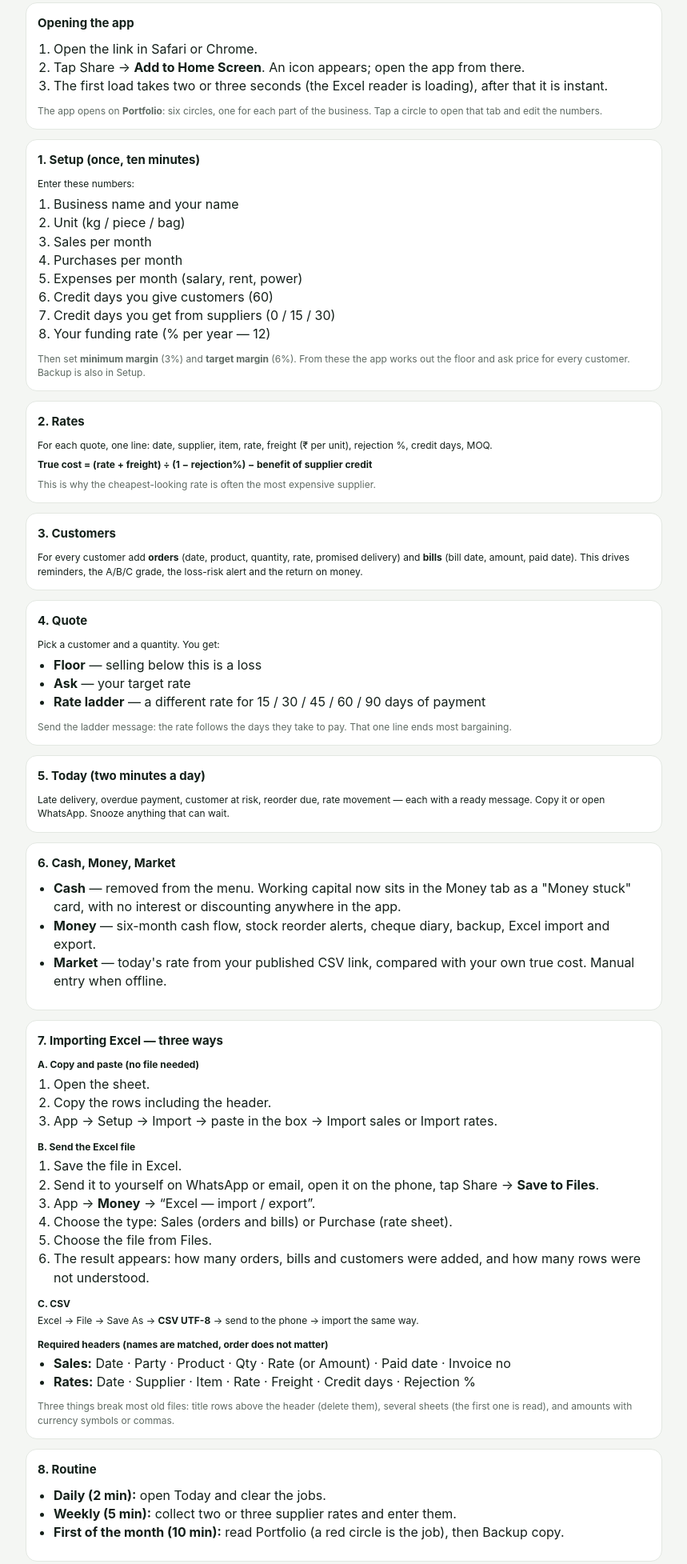
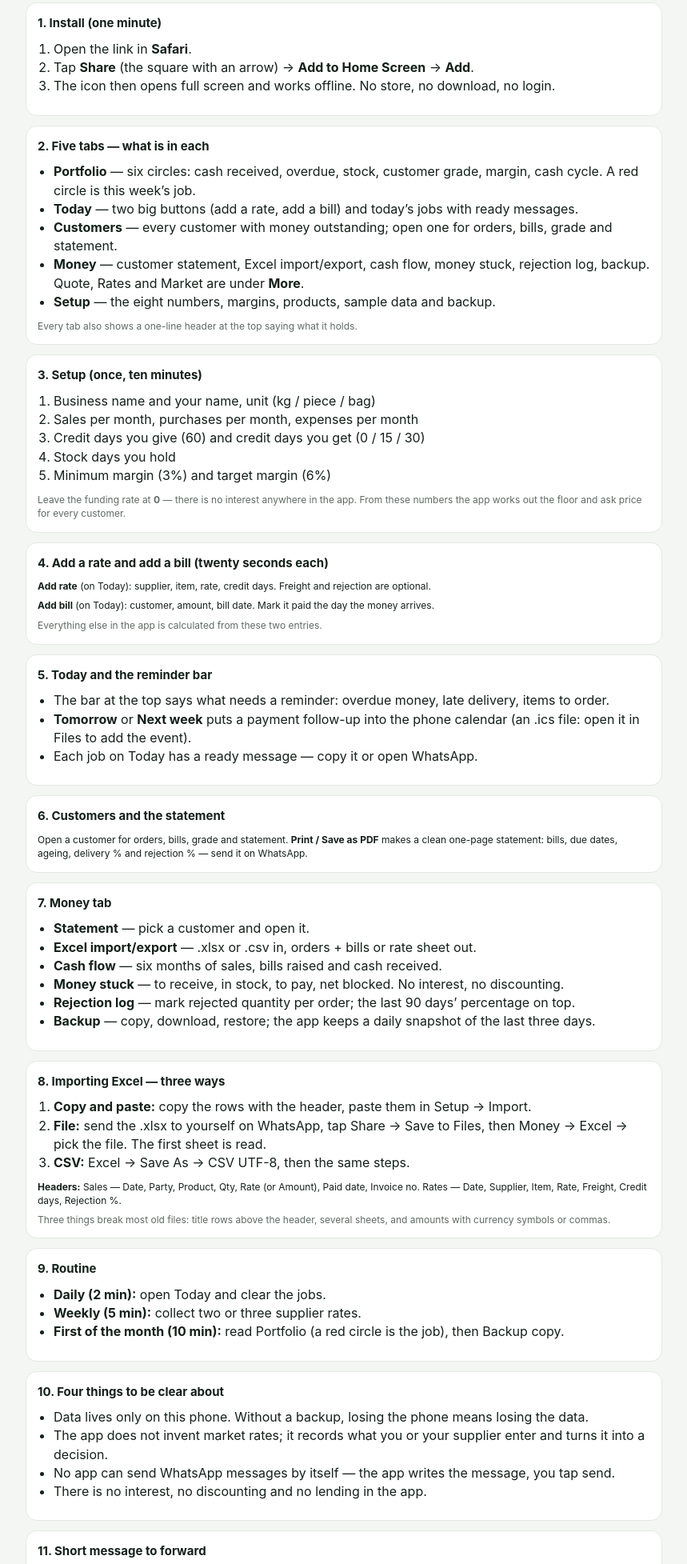
Before and after one commit to fauzan0096/vyapar-saathi, a plain HTML site: page guide.html in a window 1280 px wide. Shown: the part 70-2025 px from the top of the page at 80% size, without its empty margins (210-1069 px from the left). Drawn offline with Linux system fonts and the light colour scheme.

Commit message:
Naya How to use aur har tab par header
- How to use: 7 current steps (install, setup, do bade button, Today,
  statement, Money, reminder bar/calendar) — purana hata diya
- Har tab ke upar hamesha dikhne wala header (kya hai is tab me)
- Guide page current tabs ke hisaab se dobara likha, build v9

```diff
--- a/app.css
+++ b/app.css
@@ -249,3 +249,9 @@ select{width:100%;padding:10px;border:1px solid var(--line);border-radius:8px;fo
 
 /* Reminder bar */
 .bar-rem{background:#fff5f5;border-color:#f3cfcf}
+
+
+/* Tab header strip */
+.tabhdr{display:flex;flex-direction:column;gap:2px;background:#eef4ef;border:1px solid var(--line);border-left:4px solid var(--acc);border-radius:12px;padding:10px 12px;margin:0 0 12px}
+.tabhdr b{font-size:14px}
+.tabhdr span{font-size:12px;color:var(--mute);line-height:1.4}
--- a/guide.html
+++ b/guide.html
@@ -21,122 +21,106 @@
 <main>
 
 <section class="card">
-  <div class="card-head"><h2>Opening the app</h2></div>
+  <div class="card-head"><h2>1. Install (one minute)</h2></div>
   <ol class="steps">
-    <li>Open the link in Safari or Chrome.</li>
-    <li>Tap Share &rarr; <b>Add to Home Screen</b>. An icon appears; open the app from there.</li>
-    <li>The first load takes two or three seconds (the Excel reader is loading), after that it is instant.</li>
+    <li>Open the link in <b>Safari</b>.</li>
+    <li>Tap <b>Share</b> (the square with an arrow) &rarr; <b>Add to Home Screen</b> &rarr; <b>Add</b>.</li>
+    <li>The icon then opens full screen and works offline. No store, no download, no login.</li>
   </ol>
-  <p class="muted small" style="margin:8px 0 0">The app opens on <b>Portfolio</b>: six circles, one for each part of the business. Tap a circle to open that tab and edit the numbers.</p>
 </section>
 
 <section class="card">
-  <div class="card-head"><h2>1. Setup (once, ten minutes)</h2></div>
-  <p class="small" style="margin:0 0 6px">Enter these numbers:</p>
-  <ol class="steps">
-    <li>Business name and your name</li>
-    <li>Unit (kg / piece / bag)</li>
-    <li>Sales per month</li>
-    <li>Purchases per month</li>
-    <li>Expenses per month (salary, rent, power)</li>
-    <li>Credit days you give customers (60)</li>
-    <li>Credit days you get from suppliers (0 / 15 / 30)</li>
-    <li>Your funding rate (% per year &mdash; 12)</li>
-  </ol>
-  <p class="muted small" style="margin:8px 0 0">Then set <b>minimum margin</b> (3%) and <b>target margin</b> (6%). From these the app works out the floor and ask price for every customer. Backup is also in Setup.</p>
+  <div class="card-head"><h2>2. Five tabs &mdash; what is in each</h2></div>
+  <ul class="steps">
+    <li><b>Portfolio</b> &mdash; six circles: cash received, overdue, stock, customer grade, margin, cash cycle. A red circle is this week&rsquo;s job.</li>
+    <li><b>Today</b> &mdash; two big buttons (add a rate, add a bill) and today&rsquo;s jobs with ready messages.</li>
+    <li><b>Customers</b> &mdash; every customer with money outstanding; open one for orders, bills, grade and statement.</li>
+    <li><b>Money</b> &mdash; customer statement, Excel import/export, cash flow, money stuck, rejection log, backup. Quote, Rates and Market are under <b>More</b>.</li>
+    <li><b>Setup</b> &mdash; the eight numbers, margins, products, sample data and backup.</li>
+  </ul>
+  <p class="muted small" style="margin:8px 0 0">Every tab also shows a one-line header at the top saying what it holds.</p>
 </section>
 
 <section class="card">
-  <div class="card-head"><h2>2. Rates</h2></div>
-  <p class="small" style="margin:0 0 6px">For each quote, one line: date, supplier, item, rate, freight (&#8377; per unit), rejection %, credit days, MOQ.</p>
-  <p class="small" style="margin:0"><b>True cost = (rate + freight) &divide; (1 &minus; rejection%) &minus; benefit of supplier credit</b></p>
-  <p class="muted small" style="margin:8px 0 0">This is why the cheapest-looking rate is often the most expensive supplier.</p>
+  <div class="card-head"><h2>3. Setup (once, ten minutes)</h2></div>
+  <ol class="steps">
+    <li>Business name and your name, unit (kg / piece / bag)</li>
+    <li>Sales per month, purchases per month, expenses per month</li>
+    <li>Credit days you give (60) and credit days you get (0 / 15 / 30)</li>
+    <li>Stock days you hold</li>
+    <li>Minimum margin (3%) and target margin (6%)</li>
+  </ol>
+  <p class="muted small" style="margin:8px 0 0">Leave the funding rate at <b>0</b> &mdash; there is no interest anywhere in the app. From these numbers the app works out the floor and ask price for every customer.</p>
 </section>
 
 <section class="card">
-  <div class="card-head"><h2>3. Customers</h2></div>
-  <p class="small" style="margin:0">For every customer add <b>orders</b> (date, product, quantity, rate, promised delivery) and <b>bills</b> (bill date, amount, paid date). This drives reminders, the A/B/C grade, the loss-risk alert and the return on money.</p>
+  <div class="card-head"><h2>4. Add a rate and add a bill (twenty seconds each)</h2></div>
+  <p class="small" style="margin:0 0 6px"><b>Add rate</b> (on Today): supplier, item, rate, credit days. Freight and rejection are optional.</p>
+  <p class="small" style="margin:0"><b>Add bill</b> (on Today): customer, amount, bill date. Mark it paid the day the money arrives.</p>
+  <p class="muted small" style="margin:8px 0 0">Everything else in the app is calculated from these two entries.</p>
 </section>
 
 <section class="card">
-  <div class="card-head"><h2>4. Quote</h2></div>
-  <p class="small" style="margin:0 0 6px">Pick a customer and a quantity. You get:</p>
+  <div class="card-head"><h2>5. Today and the reminder bar</h2></div>
   <ul class="steps">
-    <li><b>Floor</b> &mdash; selling below this is a loss</li>
-    <li><b>Ask</b> &mdash; your target rate</li>
-    <li><b>Rate ladder</b> &mdash; a different rate for 15 / 30 / 45 / 60 / 90 days of payment</li>
-  </ul>
-  <p class="muted small" style="margin:8px 0 0">Send the ladder message: the rate follows the days they take to pay. That one line ends most bargaining.</p>
-</section>
-
-<section class="card">
-  <div class="card-head"><h2>5. Today (two minutes a day)</h2></div>
-  <p class="small" style="margin:0">Late delivery, overdue payment, customer at risk, reorder due, rate movement &mdash; each with a ready message. Copy it or open WhatsApp. Snooze anything that can wait.</p>
-</section>
-
-<section class="card">
-  <div class="card-head"><h2>6. Cash, Money, Market</h2></div>
-  <ul class="steps">
-    <li><b>Cash</b> &mdash; removed from the menu. Working capital now sits in the Money tab as a "Money stuck" card, with no interest or discounting anywhere in the app.</li>
-    <li><b>Money</b> &mdash; six-month cash flow, stock reorder alerts, cheque diary, backup, Excel import and export.</li>
-    <li><b>Market</b> &mdash; today's rate from your published CSV link, compared with your own true cost. Manual entry when offline.</li>
+    <li>The bar at the top says what needs a reminder: overdue money, late delivery, items to order.</li>
+    <li><b>Tomorrow</b> or <b>Next week</b> puts a payment follow-up into the phone calendar (an .ics file: open it in Files to add the event).</li>
+    <li>Each job on Today has a ready message &mdash; copy it or open WhatsApp.</li>
   </ul>
 </section>
 
 <section class="card">
-  <div class="card-head"><h2>7. Importing Excel &mdash; three ways</h2></div>
-
-  <p class="small" style="margin:0 0 4px"><b>A. Copy and paste (no file needed)</b></p>
-  <ol class="steps">
-    <li>Open the sheet.</li>
-    <li>Copy the rows including the header.</li>
-    <li>App &rarr; Setup &rarr; Import &rarr; paste in the box &rarr; Import sales or Import rates.</li>
-  </ol>
-
-  <p class="small" style="margin:12px 0 4px"><b>B. Send the Excel file</b></p>
-  <ol class="steps">
-    <li>Save the file in Excel.</li>
-    <li>Send it to yourself on WhatsApp or email, open it on the phone, tap Share &rarr; <b>Save to Files</b>.</li>
-    <li>App &rarr; <b>Money</b> &rarr; &ldquo;Excel &mdash; import / export&rdquo;.</li>
-    <li>Choose the type: Sales (orders and bills) or Purchase (rate sheet).</li>
-    <li>Choose the file from Files.</li>
-    <li>The result appears: how many orders, bills and customers were added, and how many rows were not understood.</li>
-  </ol>
-
-  <p class="small" style="margin:12px 0 4px"><b>C. CSV</b></p>
-  <p class="small" style="margin:0">Excel &rarr; File &rarr; Save As &rarr; <b>CSV UTF-8</b> &rarr; send to the phone &rarr; import the same way.</p>
-
-  <p class="small" style="margin:12px 0 4px"><b>Required headers (names are matched, order does not matter)</b></p>
-  <ul class="steps">
-    <li><b>Sales:</b> Date &middot; Party &middot; Product &middot; Qty &middot; Rate (or Amount) &middot; Paid date &middot; Invoice no</li>
-    <li><b>Rates:</b> Date &middot; Supplier &middot; Item &middot; Rate &middot; Freight &middot; Credit days &middot; Rejection %</li>
-  </ul>
-  <p class="muted small" style="margin:8px 0 0">Three things break most old files: title rows above the header (delete them), several sheets (the first one is read), and amounts with currency symbols or commas.</p>
+  <div class="card-head"><h2>6. Customers and the statement</h2></div>
+  <p class="small" style="margin:0">Open a customer for orders, bills, grade and statement. <b>Print / Save as PDF</b> makes a clean one-page statement: bills, due dates, ageing, delivery % and rejection % &mdash; send it on WhatsApp.</p>
 </section>
 
 <section class="card">
-  <div class="card-head"><h2>8. Routine</h2></div>
+  <div class="card-head"><h2>7. Money tab</h2></div>
+  <ul class="steps">
+    <li><b>Statement</b> &mdash; pick a customer and open it.</li>
+    <li><b>Excel import/export</b> &mdash; .xlsx or .csv in, orders + bills or rate sheet out.</li>
+    <li><b>Cash flow</b> &mdash; six months of sales, bills raised and cash received.</li>
+    <li><b>Money stuck</b> &mdash; to receive, in stock, to pay, net blocked. No interest, no discounting.</li>
+    <li><b>Rejection log</b> &mdash; mark rejected quantity per order; the last 90 days&rsquo; percentage on top.</li>
+    <li><b>Backup</b> &mdash; copy, download, restore; the app keeps a daily snapshot of the last three days.</li>
+  </ul>
+</section>
+
+<section class="card">
+  <div class="card-head"><h2>8. Importing Excel &mdash; three ways</h2></div>
+  <ol class="steps">
+    <li><b>Copy and paste:</b> copy the rows with the header, paste them in Setup &rarr; Import.</li>
+    <li><b>File:</b> send the .xlsx to yourself on WhatsApp, tap Share &rarr; Save to Files, then Money &rarr; Excel &rarr; pick the file. The first sheet is read.</li>
+    <li><b>CSV:</b> Excel &rarr; Save As &rarr; CSV UTF-8, then the same steps.</li>
+  </ol>
+  <p class="small" style="margin:8px 0 0"><b>Headers:</b> Sales &mdash; Date, Party, Product, Qty, Rate (or Amount), Paid date, Invoice no. Rates &mdash; Date, Supplier, Item, Rate, Freight, Credit days, Rejection %.</p>
+  <p class="muted small" style="margin:6px 0 0">Three things break most old files: title rows above the header, several sheets, and amounts with currency symbols or commas.</p>
+</section>
+
+<section class="card">
+  <div class="card-head"><h2>9. Routine</h2></div>
   <ul class="steps">
     <li><b>Daily (2 min):</b> open Today and clear the jobs.</li>
-    <li><b>Weekly (5 min):</b> collect two or three supplier rates and enter them.</li>
+    <li><b>Weekly (5 min):</b> collect two or three supplier rates.</li>
     <li><b>First of the month (10 min):</b> read Portfolio (a red circle is the job), then Backup copy.</li>
   </ul>
 </section>
 
 <section class="card">
-  <div class="card-head"><h2>9. Three things to be clear about</h2></div>
+  <div class="card-head"><h2>10. Four things to be clear about</h2></div>
   <ul class="steps">
     <li>Data lives only on this phone. Without a backup, losing the phone means losing the data.</li>
     <li>The app does not invent market rates; it records what you or your supplier enter and turns it into a decision.</li>
     <li>No app can send WhatsApp messages by itself &mdash; the app writes the message, you tap send.</li>
+    <li>There is no interest, no discounting and no lending in the app.</li>
   </ul>
 </section>
 
 <section class="card">
-  <div class="card-head"><h2>10. Short message to forward</h2></div>
-  <div class="msg">Sir, this app keeps your rates, payments and stock in one place. It works out the floor price for every customer (after cost, interest and risk), writes the payment reminder, and the Portfolio shows the whole business in six circles.
+  <div class="card-head"><h2>11. Short message to forward</h2></div>
+  <div class="msg">Sir, this app keeps your rates, payments and stock in one place. It works out the floor price for every customer (after cost and risk), writes the payment reminder, and the Portfolio shows the whole business in six circles.
 
-Open the link &rarr; Share &rarr; Add to Home Screen. First fill the eight numbers in Setup, then import your old data from Excel (Money &rarr; Excel).
+Open the link &rarr; Share &rarr; Add to Home Screen. Fill the eight numbers in Setup, then add a rate and a bill on Today.
 
 Your data stays on your phone. Ten minutes to set up, then two minutes a day.</div>
 </section>
--- a/sw.js
+++ b/sw.js
@@ -4,7 +4,7 @@
    Network pehle (taaki naya code turant mile), internet na ho to cache se.
    Purana cache activate par saaf ho jaata hai. */
 
-var CACHE = 'vyapar-saathi-v8';
+var CACHE = 'vyapar-saathi-v9';
 var ASSETS = ['./', 'index.html', 'guide.html', 'statement.html', 'app.css', 'core.js', 'engine.js',
   'importer.js', 'views.js', 'money.js', 'main.js', 'manifest.webmanifest', 'icon-192.png', 'icon-512.png',
   'favicon.png', 'apple-touch-icon.png', 'xlsx.full.min.js'];
```
Also changed, not shown: index.html (+1 -1 lines), money.js (+41 -0 lines).
